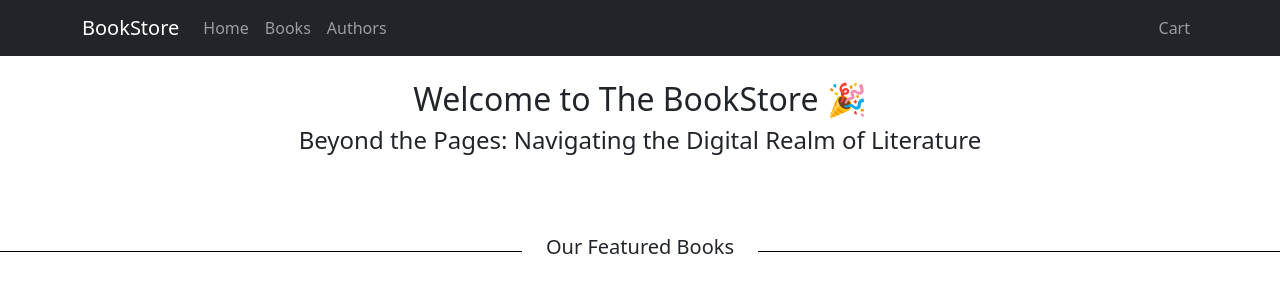
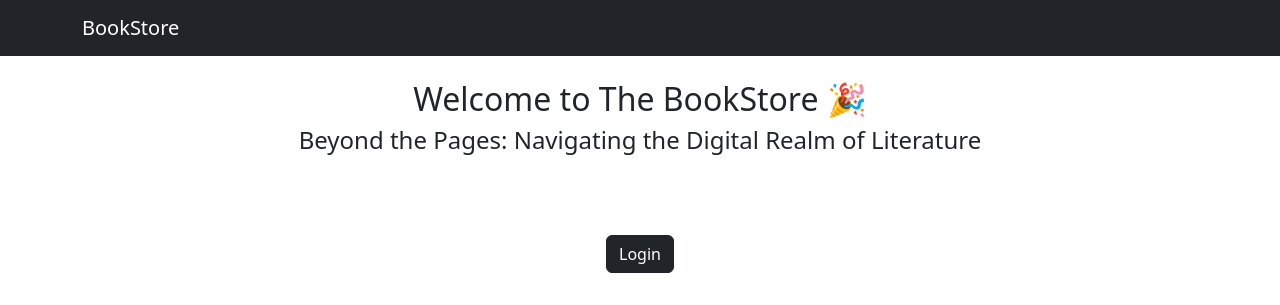
Before and after one commit to abhishekcode7/Bookstore-React-App, a React (Vite) app: page /home in a window 1280 px wide. Shown: the top 305 px of the page. Built offline with nearby package versions, Linux system fonts and the light colour scheme.

Commit message:
added auth

```diff
--- a/package.json
+++ b/package.json
@@ -10,6 +10,7 @@
     "preview": "vite preview"
   },
   "dependencies": {
+    "@auth0/auth0-react": "^2.2.1",
     "bootstrap": "^5.3.2",
     "multiselect-react-dropdown": "^2.0.25",
     "react": "^18.2.0",
--- a/src/App.tsx
+++ b/src/App.tsx
@@ -1,4 +1,3 @@
-
 import "./App.css";
 import Bookpage from "./components/Bookpage";
 import "bootstrap/dist/css/bootstrap.min.css";
@@ -8,8 +7,16 @@ import HomePage from "./components/HomePage";
 import AuthorPage from "./components/AuthorPage";
 import AboutBook from "./components/AboutBook";
 import { CartProvider } from "./context/CartContext";
+import { Auth0Provider } from "@auth0/auth0-react";
 function App() {
   return (
+    <Auth0Provider
+      domain="dev-6wqphjmijo4tjbxf.us.auth0.com"
+      clientId="eTrSBCOrWDCNSkx1Ky2rkBdxYwxSDTjP"
+      authorizationParams={{
+        redirect_uri: window.location.origin,
+      }}
+    >
       <CartProvider>
         <NavigationBar />
         <BrowserRouter>
@@ -22,6 +29,7 @@ function App() {
           </Routes>
         </BrowserRouter>
       </CartProvider>
+    </Auth0Provider>
   );
 }
 
--- a/src/components/HomePage.tsx
+++ b/src/components/HomePage.tsx
@@ -1,7 +1,12 @@
+import { Button } from "react-bootstrap";
 import data from "../assets/bookData.json";
 import Book from "./Book.tsx";
 import { typeBook } from "./Book.tsx";
+import { useAuth0 } from "@auth0/auth0-react";
+import Spinner from "react-bootstrap/Spinner";
 const HomePage = () => {
+  const { isAuthenticated, loginWithRedirect, isLoading } = useAuth0();
+
   return (
     <>
       <div className="text-center p-4">
@@ -9,9 +14,15 @@ const HomePage = () => {
         <h4> Beyond the Pages: Navigating the Digital Realm of Literature </h4>
       </div>
 
+      {isAuthenticated == true ? (
+        <>
           <div
             className="pt-5"
-        style={{ display: "flex", flexDirection: "row", alignItems: "center" }}
+            style={{
+              display: "flex",
+              flexDirection: "row",
+              alignItems: "center",
+            }}
           >
             <div style={{ flex: 1, height: "1px", backgroundColor: "black" }} />
 
@@ -27,6 +38,18 @@ const HomePage = () => {
             )}
           </div>
         </>
+      ) : isLoading ? (
+        <div className="w-100 text-center mt-5">
+          <Spinner animation="border" />
+        </div>
+      ) : (
+        <div className="w-100 text-center mt-5">
+          <Button variant="dark" onClick={() => loginWithRedirect()}>
+            Login
+          </Button>
+        </div>
+      )}
+    </>
   );
 };
 
--- a/src/components/NavigationBar.tsx
+++ b/src/components/NavigationBar.tsx
@@ -4,16 +4,23 @@ import Nav from "react-bootstrap/Nav";
 import Navbar from "react-bootstrap/Navbar";
 import { useState } from "react";
 import OffCanvas from "./OffCanvas";
+import { useAuth0 } from "@auth0/auth0-react";
+import { Button } from "react-bootstrap";
 const NavigationBar = () => {
   const [show, setShow] = useState(false);
 
   const handleClose = () => setShow(false);
   const handleShow = () => setShow(true);
+
+  const { isAuthenticated, logout } = useAuth0();
+
   return (
     <>
       <Navbar bg="dark" data-bs-theme="dark">
         <Container>
           <Navbar.Brand href="home">BookStore</Navbar.Brand>
+          {isAuthenticated == true ? (
+            <>
               <Nav className="me-auto">
                 <Nav.Link href="home">Home</Nav.Link>
                 <Nav.Link href="books">Books</Nav.Link>
@@ -21,10 +28,25 @@ const NavigationBar = () => {
               </Nav>
               <Nav>
                 <Nav.Link onClick={handleShow}>Cart</Nav.Link>
+                <Button
+                  variant="outline-danger"
+                  size="sm"
+                  onClick={() =>
+                    logout({
+                      logoutParams: { returnTo: window.location.origin },
+                    })
+                  }
+                >
+                  Logout
+                </Button>
               </Nav>
+            </>
+          ) : (
+            ""
+          )}
         </Container>
       </Navbar>
-    {show == true? <OffCanvas handleClose={handleClose} show={show}/>:""}
+      {show == true ? <OffCanvas handleClose={handleClose} show={show} /> : ""}
     </>
   );
 };
```
Also changed, not shown: 2 other files (tests, documents, lock files or other folders). Lines whose indentation alone changed are shown as unchanged.
